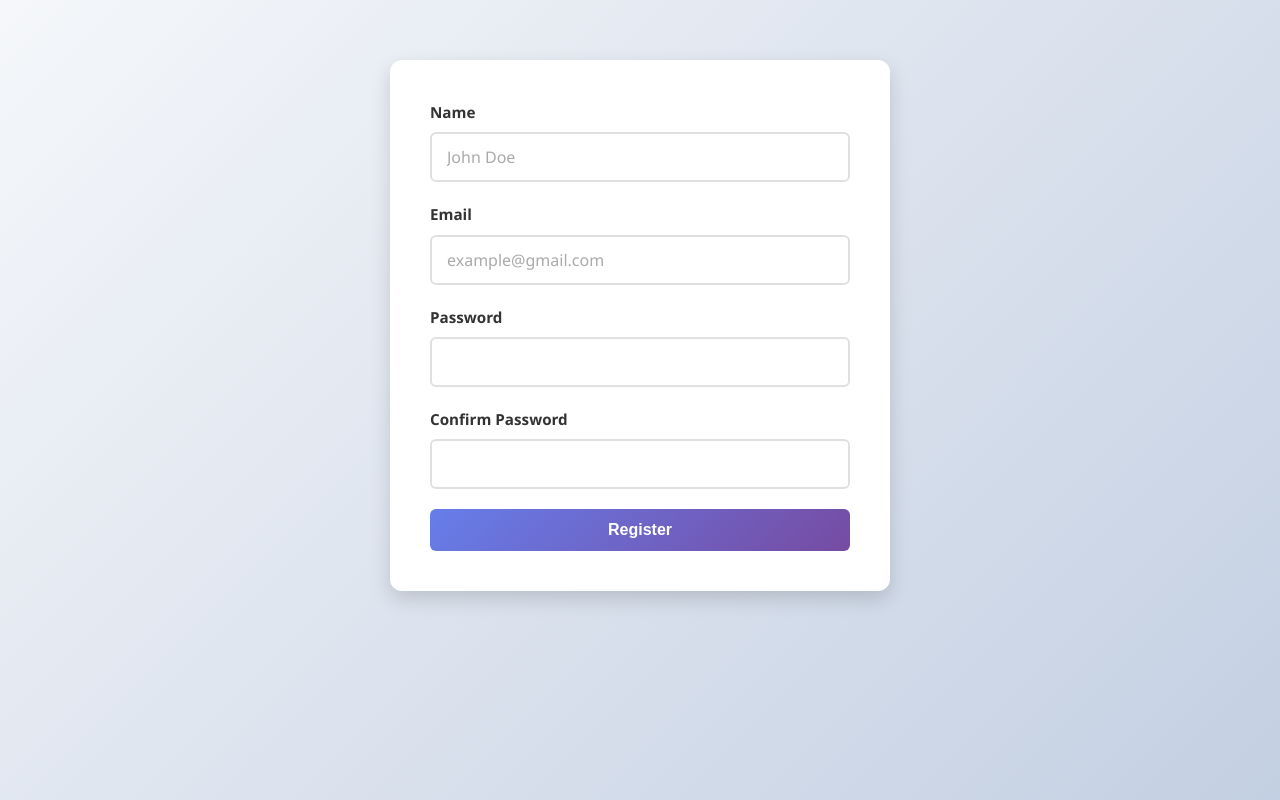
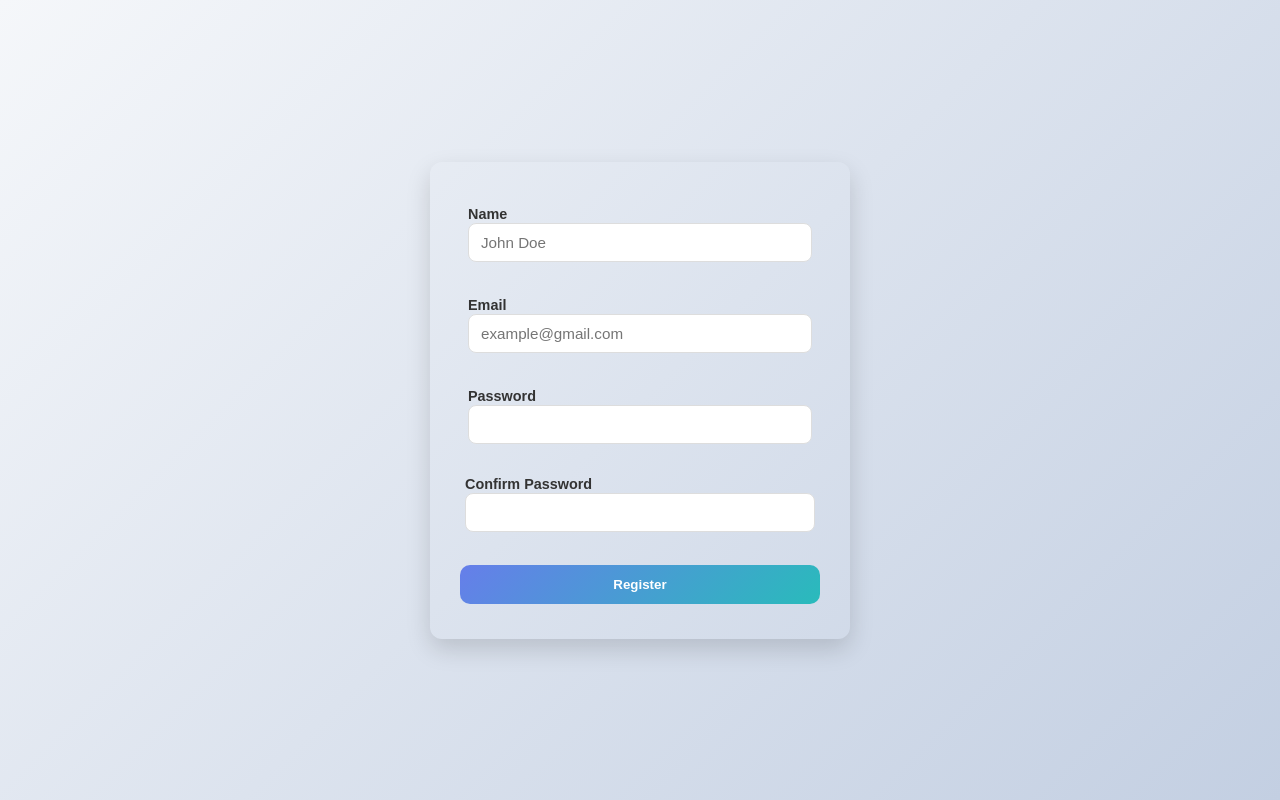
Before and after one commit to nitishhansa1/finance_tracker, a plain HTML site: page login.html in a window 1280 px wide. Drawn offline with Linux system fonts and the light colour scheme.

Commit message:
css and html improved

```diff
--- a/index.css
+++ b/index.css
@@ -24,7 +24,7 @@ body {
     font-size: 2.5rem;
     font-weight: 700;
     color: white;
-    background: linear-gradient(135deg, #667eea 0%, #764ba2 100%);
+    background: linear-gradient(135deg, #667eea 0%, #29bbbb 100%);
     padding: 30px 20px;
     margin-bottom: 25px;
     border-radius: 12px;
@@ -83,7 +83,7 @@ body > h2 {
     border-bottom: 3px solid #667eea;
 }
 
-/* ==================== Table Styles ==================== */
+/* /* ==================== Table Styles ==================== */
 table {
     width: 100%;
     max-width: 900px;
@@ -100,8 +100,8 @@ thead {
     color: white;
     font-weight: 700;
     padding: 15px;
-    display: table-cell;
-    text-align: left;
+    text-align: center;
+
 }
 
 table tr {
@@ -128,12 +128,12 @@ tbody tr td:first-child {
 }
 
 tbody tr td:last-child {
-    text-align: right;
+    text-align: center;
     font-weight: 600;
     color: #764ba2;
 }
 
-/* ==================== Form Styles ==================== */
+/* /* ==================== Form Styles ====================  */
 section {
     max-width: 500px;
     margin: 40px auto;
@@ -189,7 +189,7 @@ form div:last-child input {
     margin-bottom: 15px;
 }
 
-/* ==================== Button Styles (if added) ==================== */
+/* /* ==================== Button Styles (if added) ====================  */
 button {
     padding: 12px 20px;
     background: linear-gradient(135deg, #667eea 0%, #764ba2 100%);
@@ -211,7 +211,7 @@ button:active {
     transform: translateY(0);
 }
 
-/* ==================== Responsive Design ==================== */
+/* /* ==================== Responsive Design ==================== */
 @media (max-width: 768px) {
     .head {
         font-size: 2rem;
@@ -286,4 +286,4 @@ button:active {
         padding: 10px 12px;
         font-size: 0.95rem;
     }
-}
+}  */
--- /dev/null
+++ b/login.css
@@ -0,0 +1,99 @@
+* {
+    margin: 0;
+    padding: 0;
+    box-sizing: border-box;
+}
+
+body{
+    font-family: 'Segoe UI', Tahoma, Geneva, Verdana, sans-serif;
+    background: linear-gradient(135deg, #f5f7fa 0%, #c3cfe2 100%);
+    background-attachment: fixed;
+    color: #333;
+    height: 100vh;
+    display: flex;
+    align-items: center;
+    justify-content: center;
+}
+
+.login {
+    font-family: sans-serif;
+    border-radius: 12px;
+    padding: 35px 30px;
+    width: 100%;
+    max-width: 420px;
+    margin: 40px auto;
+    box-shadow: 0 10px 25px rgba(0, 0, 0, 0.15);
+
+}
+
+.form {
+    font-family: sans-serif;
+    text-align: left;
+    color: #333;
+
+}
+
+.form label{
+    font-weight: 600;
+    font-size: 0.9rem;
+}
+
+.form div{
+    margin-bottom: 18px;
+}
+
+.name{
+    padding: 8px;
+}
+
+.email{
+    padding: 8px;
+}
+
+
+.pass{
+    padding: 8px;
+}
+
+
+.cpass{
+    padding: 5px;
+}
+
+.inpemail, .inpname, .inppass, .inpcpass {
+    border-color: linear-gradient(140deg, #9ad49a 0%, #75b1cb 100%);
+    width: 100%;
+    padding: 10px 12px;
+    border: 1px solid #ddd;
+    border-radius: 8px;
+    font-size: 0.95rem;
+    outline: none;
+    transition: 0.3s ease;
+}
+
+.inpemail:hover, .inpname:hover, .inppass:hover, .inpcpass:hover{
+    border-color: aquamarine;
+}
+
+.inpemail:focus, .inpname:focus, .inppass:focus, .inpcpass:focus {
+    border-color: #667eea;
+    box-shadow: 0 0 6px rgba(102, 126, 234, 0.4);
+}
+
+.button {
+    width: 100%;
+    padding: 12px;
+    border: none;
+    border-radius: 10px;
+    margin-top: 10px;
+    background: linear-gradient(135deg, #667eea 0%, #29bbbb 100%);
+    color: white;
+    font-weight: bold;
+    cursor: pointer;
+    transition: 0.3s ease;
+}
+
+.button:hover {
+    background: linear-gradient(135deg, #764ba2 0%, #667eea 100%);
+    transform: translateY(-2px);
+}
--- a/login.html
+++ b/login.html
@@ -4,28 +4,28 @@
     <meta charset="UTF-8">
     <meta name="viewport" content="width=device-width, initial-scale=1.0">
     <title>Login - Finance Tracker</title>
-    <link rel="stylesheet" href="index.css">
+    <link rel="stylesheet" href="login.css">
 </head>
 <body>
-    <section>
-        <form action="">
-            <div>
+    <section class="login">
+        <form action="" class="form">
+            <div class="name">
                 <label for="name">Name</label>
-                <input type="text" id="name" name="name" placeholder="John Doe" required>
+                <input class="inpname" type="text" id="name" name="name" placeholder="John Doe" required>
             </div>
-            <div>
+            <div class="email">
                 <label for="email">Email</label>
-                <input type="email" id="email" name="email" placeholder="example@gmail.com" required>
+                <input class="inpemail" type="email" id="email" name="email" placeholder="example@gmail.com" required>
             </div>
-            <div>
+            <div class="pass">
                 <label for="password">Password</label>
-                <input type="password" id="password" name="password" required>
+                <input class="inppass" type="password" id="password" name="password" required>
             </div>
-            <div>
+            <div class="cpass">
                 <label for="cpass">Confirm Password</label>
-                <input type="password" id="cpass" name="cpass" required>
+                <input class="inpcpass" type="password" id="cpass" name="cpass" required>
             </div>
-            <button type="submit">Register</button>
+            <button class="button" type="submit">Register</button>
 
         </form>
     </section>
```
Also changed, not shown: index.html (+4 -1 lines).
